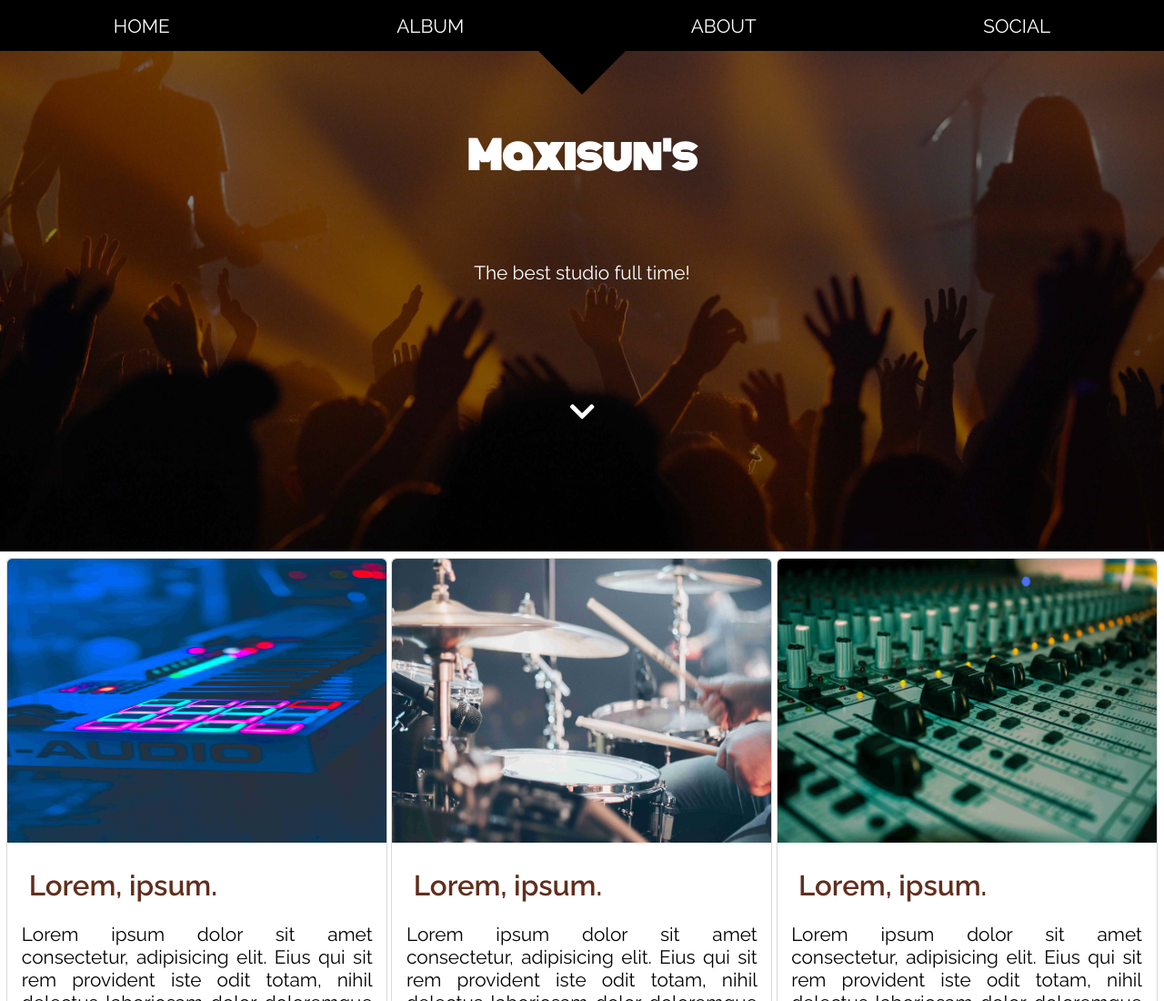
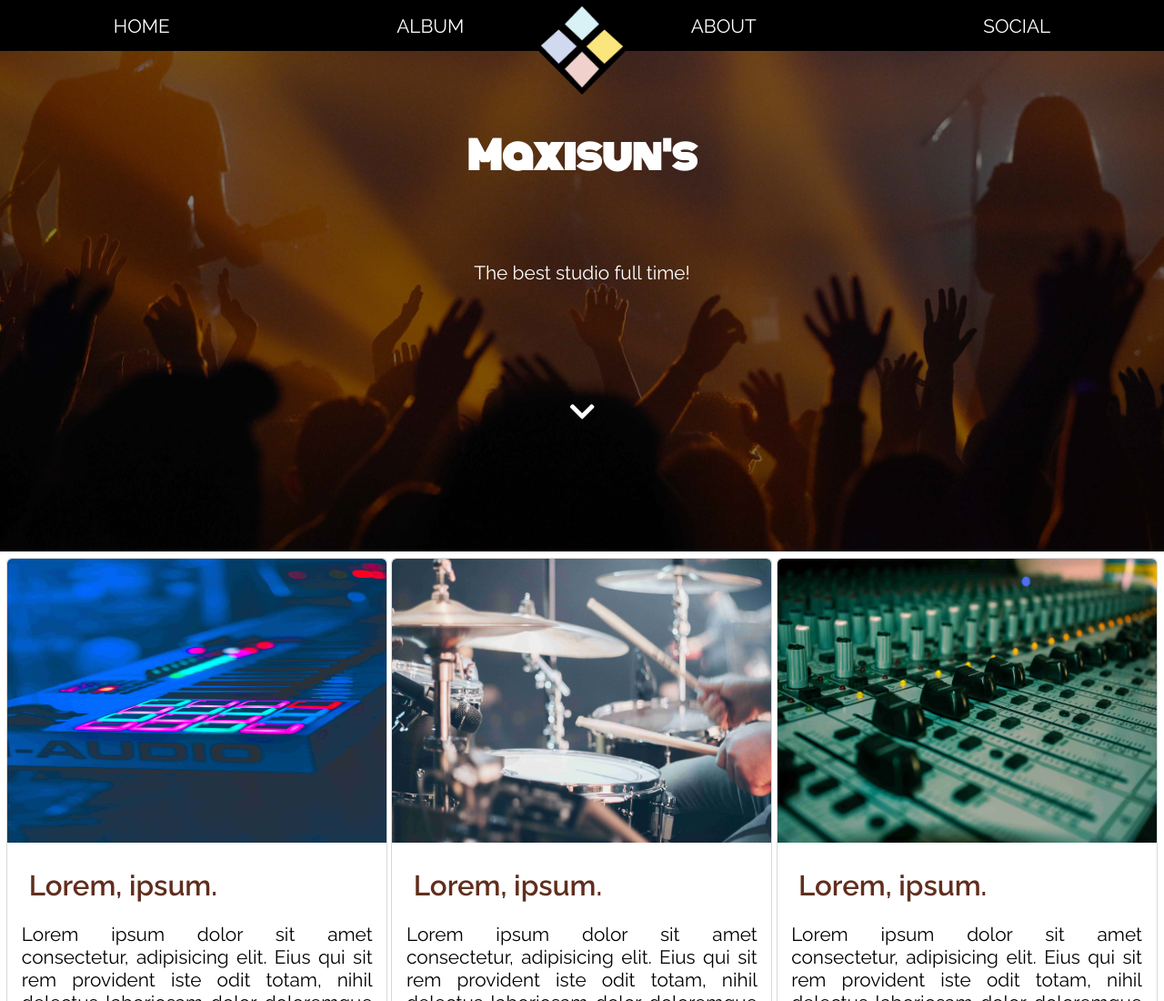
Before and after one commit to CesarRosales16/parcial1_00060917, a plain HTML site: page index.html in a window 1280 px wide. Shown: the top 1100 px of the page at 91% size. Drawn offline with Linux system fonts and the light colour scheme.

Commit message:
se arreglo la imagen

```diff
--- a/index.html
+++ b/index.html
@@ -20,7 +20,7 @@
                 <li><a href="#">HOME</a></li>
                 <li><a href="#">ALBUM</a></li>
                 <li class="logo">
-                    <img src="img/logdo.png" alt="Logo">
+                    <img src="img/logo.png" alt="Logo">
                 </li>
                 <li><a href="#">ABOUT</a></li>
                 <li><a href="#">SOCIAL</a></li>
--- a/style.css
+++ b/style.css
@@ -54,8 +54,6 @@
     height: 100%;
     width: 100%;
     object-fit: contain;
-    /*position: absolute;*/
-    z-index: 10;
 }
 
 .header {
```
